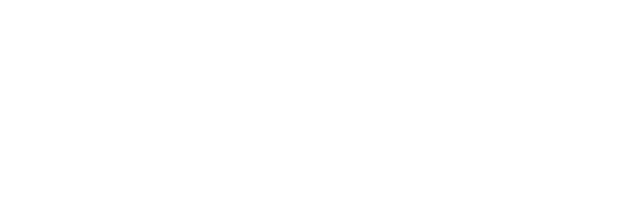
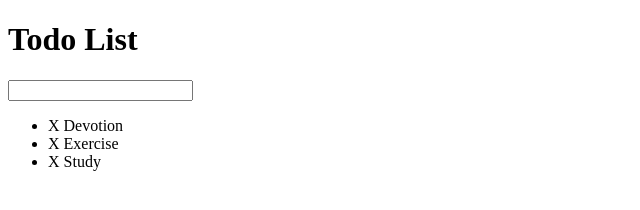
Before and after one commit to bviengineer/jQuery-Todo, a plain HTML site: page index.html in a window 1280 px wide. Shown: the whole page, without its empty margins (0-640 px from the left). Drawn offline with Linux system fonts and the light colour scheme.

Commit message:
beginning of todo list structure with an h1, input field and lis

```diff
--- a/index.html
+++ b/index.html
@@ -8,7 +8,15 @@
     <link rel="stylesheet" href="assets/css/todo.css">
 </head>
 <body>
-    <div class="container"></div>
+    <div id="container">
+        <h1>Todo List</h1>
+        <input type="text">
+        <ul>
+            <li><span>X </span>Devotion</li>
+            <li><span>X </span>Exercise</li>
+            <li><span>X </span>Study</li>
+        </ul>
+    </div>
     <script src="assets/js/lib/jquery-3.2.1.min.js"></script>
     <script src="assets/js/todo.js"></script>
 </body>
```
